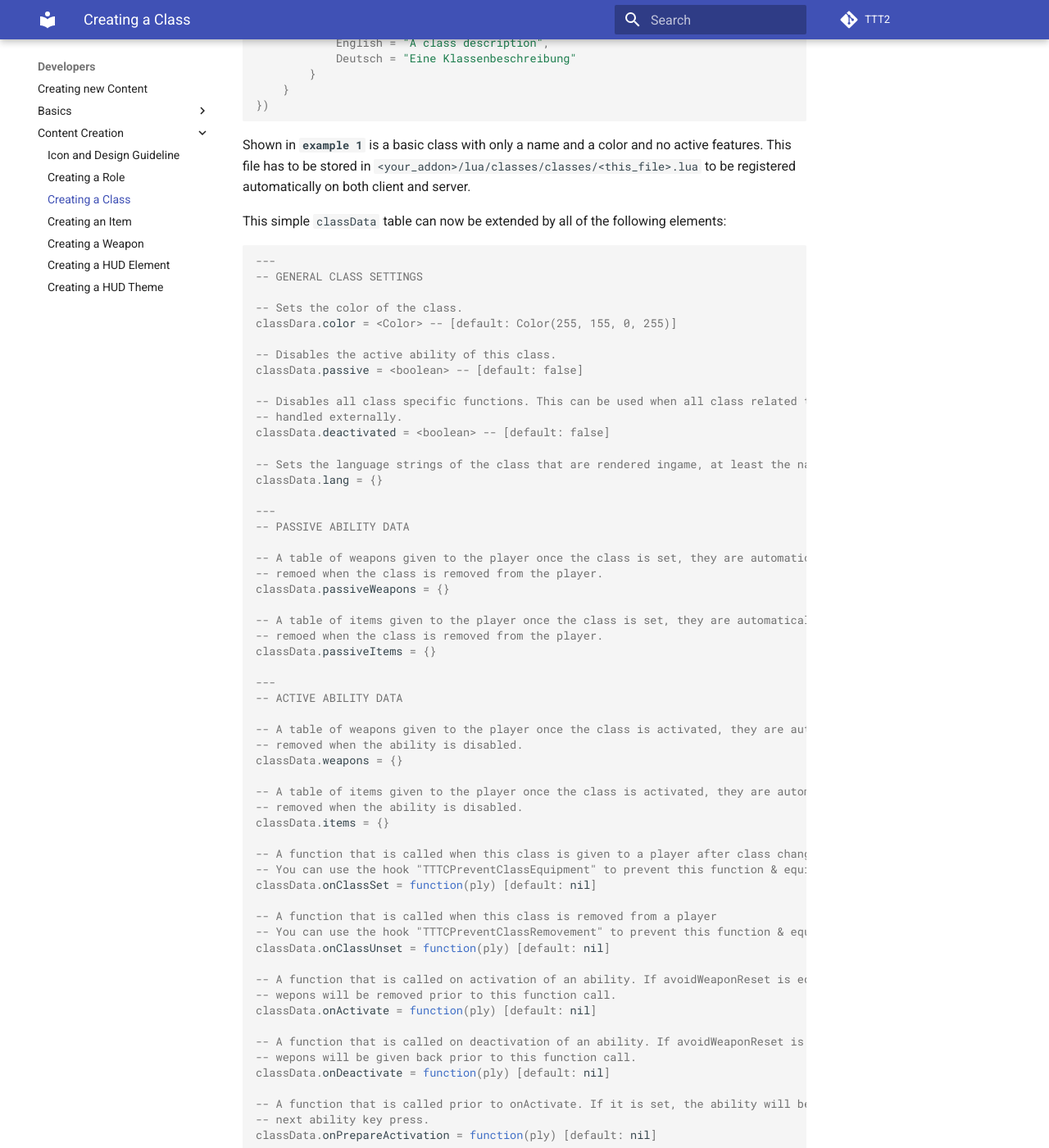
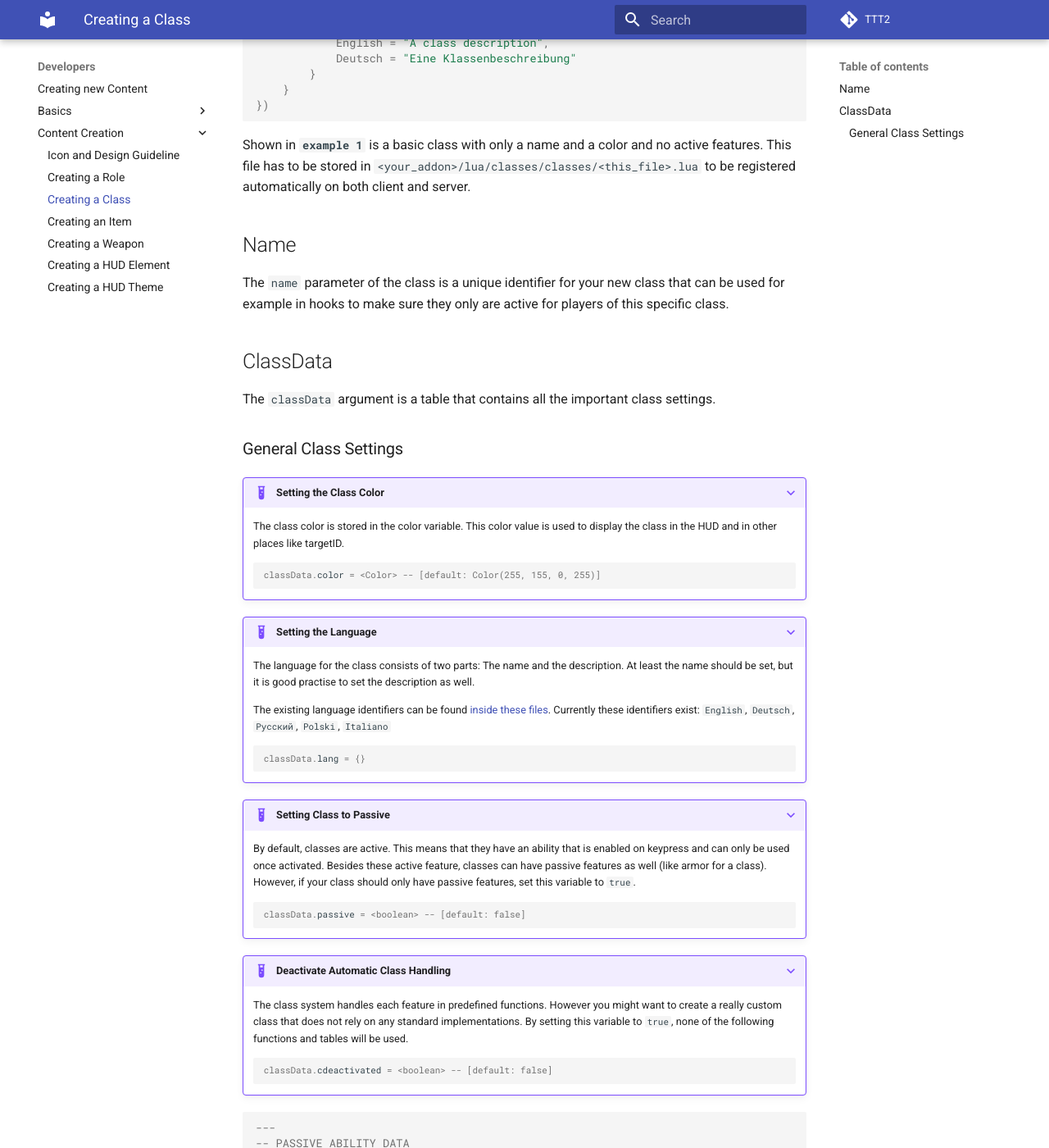
Before and after one commit to TTT-2/docs, an MkDocs documentation site: the page built from docs/developers/content-creation/creating-a-class.md, in a window 1280 px wide and 1400 px high, scrolled down 453 px. Shown: the whole window at 82% size. Built offline with MkDocs 1.6.1 and Material for MkDocs 9.7.7, drawn with Linux system fonts in a browser that asks for light colours; comment, search, counter and statistics services are not loaded.

Commit message:
started reworking classes docs

````diff
--- a/docs/developers/content-creation/creating-a-class.md
+++ b/docs/developers/content-creation/creating-a-class.md
@@ -22,25 +22,47 @@ CLASS.AddClass("YOURCLASS", {
 
 Shown in **`example 1`** is a basic class with only a name and a color and no active features. This file has to be stored in `<your_addon>/lua/classes/classes/<this_file>.lua` to be registered automatically on both client and server.
 
-This simple `classData` table can now be extended by all of the following elements:
+## Name
+
+The `name` parameter of the class is a unique identifier for your new class that can be used for example in hooks to make sure they only are active for players of this specific class.
+
+## ClassData
+
+The `classData` argument is a table that contains all the important class settings.
+
+### General Class Settings
+
+???+ example "Setting the Class Color"
+    The class color is stored in the color variable. This color value is used to display the class in the HUD and in other places like targetID.
+
+    ```lua
+    classData.color = <Color> -- [default: Color(255, 155, 0, 255)]
+    ```
+
+???+ example "Setting the Language"
+    The language for the class consists of two parts: The name and the description. At least the name should be set, but it is good practise to set the description as well.
+
+    The existing language identifiers can be found [inside these files](https://github.com/TTT-2/TTT2/tree/master/gamemodes/terrortown/gamemode/shared/lang). Currently these identifiers exist: `English`, `Deutsch`, `Русский`, `Polski`, `Italiano`
+
+    ```lua
+    classData.lang = {}
+    ```
+
+???+ example "Setting Class to Passive"
+    By default, classes are active. This means that they have an ability that is enabled on keypress and can only be used once activated. Besides these active feature, classes can have passive features as well (like armor for a class). However, if your class should only have passive features, set this variable to `true`.
+
+    ```lua
+    classData.passive = <boolean> -- [default: false]
+    ```
+
+???+ example "Deactivate Automatic Class Handling"
+    The class system handles each feature in predefined functions. However you might want to create a really custom class that does not rely on any standard implementations. By setting this variable to `true`, none of the following functions and tables will be used.
+
+    ```lua
+    classData.cdeactivated = <boolean> -- [default: false]
+    ```
 
 ```lua
----
--- GENERAL CLASS SETTINGS
-
--- Sets the color of the class.
-classDara.color = <Color> -- [default: Color(255, 155, 0, 255)]
-
--- Disables the active ability of this class.
-classData.passive = <boolean> -- [default: false]
-
--- Disables all class specific functions. This can be used when all class related things should be
--- handled externally.
-classData.deactivated = <boolean> -- [default: false]
-
--- Sets the language strings of the class that are rendered ingame, at least the name should be set.
-classData.lang = {}
-
 ---
 -- PASSIVE ABILITY DATA
 
````
